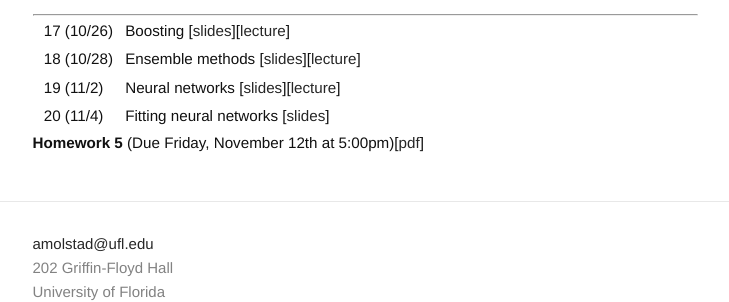
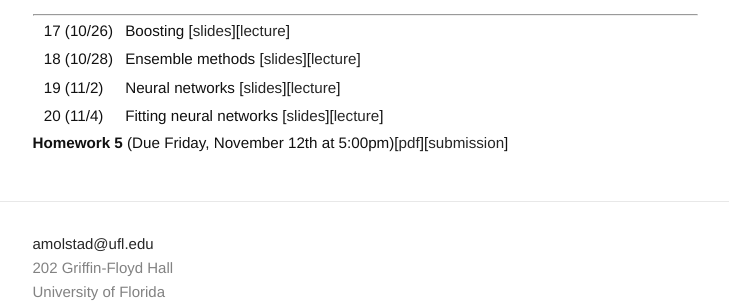
Before and after one commit to ajmolstad/ajmolstad.github.io, a Jekyll site: the page built from F21_STA7934.md, in a window 1280 px wide. Shown: the part 1066-1368 px from the top of the page, without its empty margins (275-1004 px from the left). Built offline with Jekyll 4.4.1, drawn with Linux system fonts in a browser that asks for light colours; some of the changed lines change nothing that is shown.

Commit message:
Add lecture + homework link

```diff
--- a/F21_STA7934.md
+++ b/F21_STA7934.md
@@ -67,6 +67,6 @@
 || 17 (10/26) || Boosting [[slides](https://ufl.instructure.com/files/63437531/download?download_frd=1)][[lecture](https://ufl.instructure.com/courses/437665/files?preview=63521699)] ||
 || 18 (10/28) || Ensemble methods [[slides](https://ufl.instructure.com/files/63522093/download?download_frd=1)][[lecture](https://ufl.instructure.com/courses/437665/files?preview=63689023)] ||
 || 19 (11/2) || Neural networks [[slides](https://ufl.instructure.com/files/63689000/download?download_frd=1)][[lecture](https://ufl.instructure.com/courses/437665/files?preview=63777196)] ||
-|| 20 (11/4) || Fitting neural networks [[slides](https://ufl.instructure.com/files/63777198/download?download_frd=1)] ||
+|| 20 (11/4) || Fitting neural networks [[slides](https://ufl.instructure.com/files/63777198/download?download_frd=1)][[lecture](https://ufl.instructure.com/courses/437665/files?preview=63904456)] ||
 
-**Homework 5** (Due Friday, November 12th at 5:00pm)[[pdf](https://ufl.instructure.com/files/63521741/download?download_frd=1)]
+**Homework 5** (Due Friday, November 12th at 5:00pm)[[pdf](https://ufl.instructure.com/files/63521741/download?download_frd=1)][[submission](https://ufl.instructure.com/courses/437665/assignments/4931763)]
```
